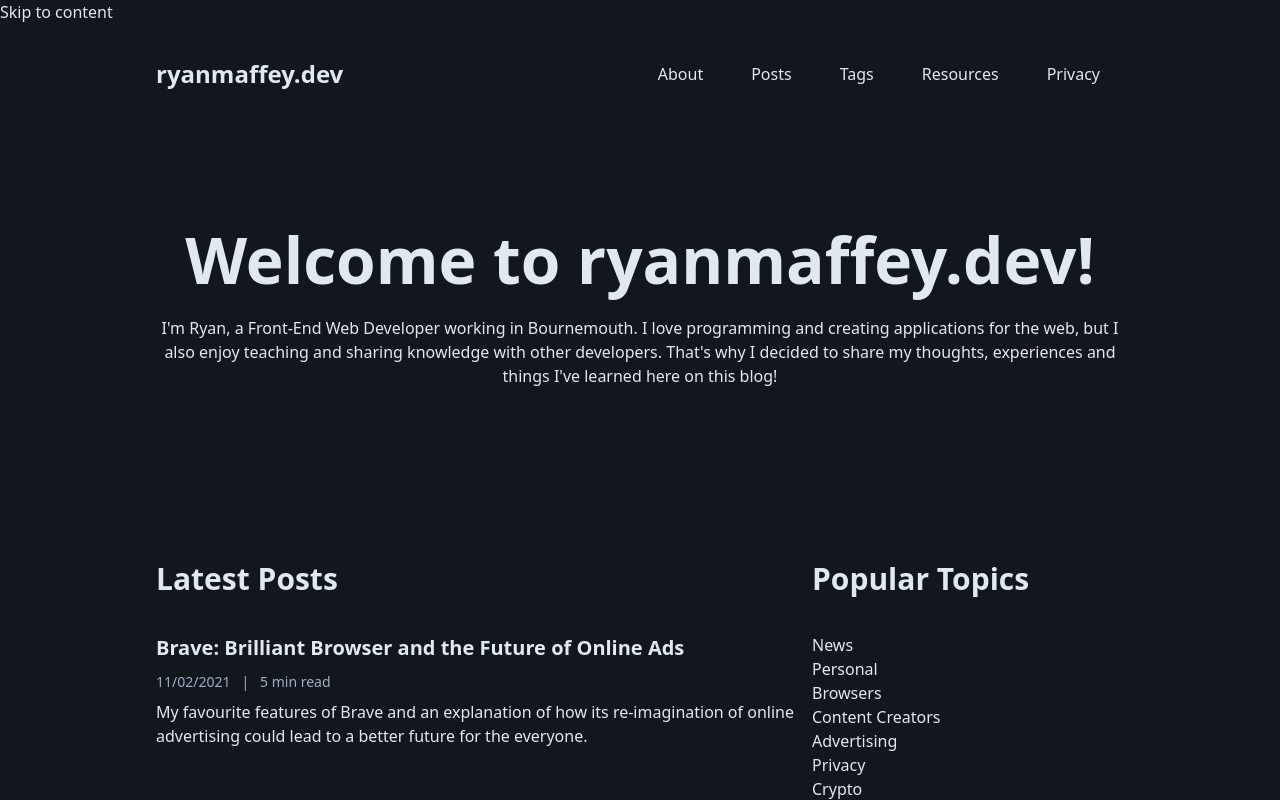
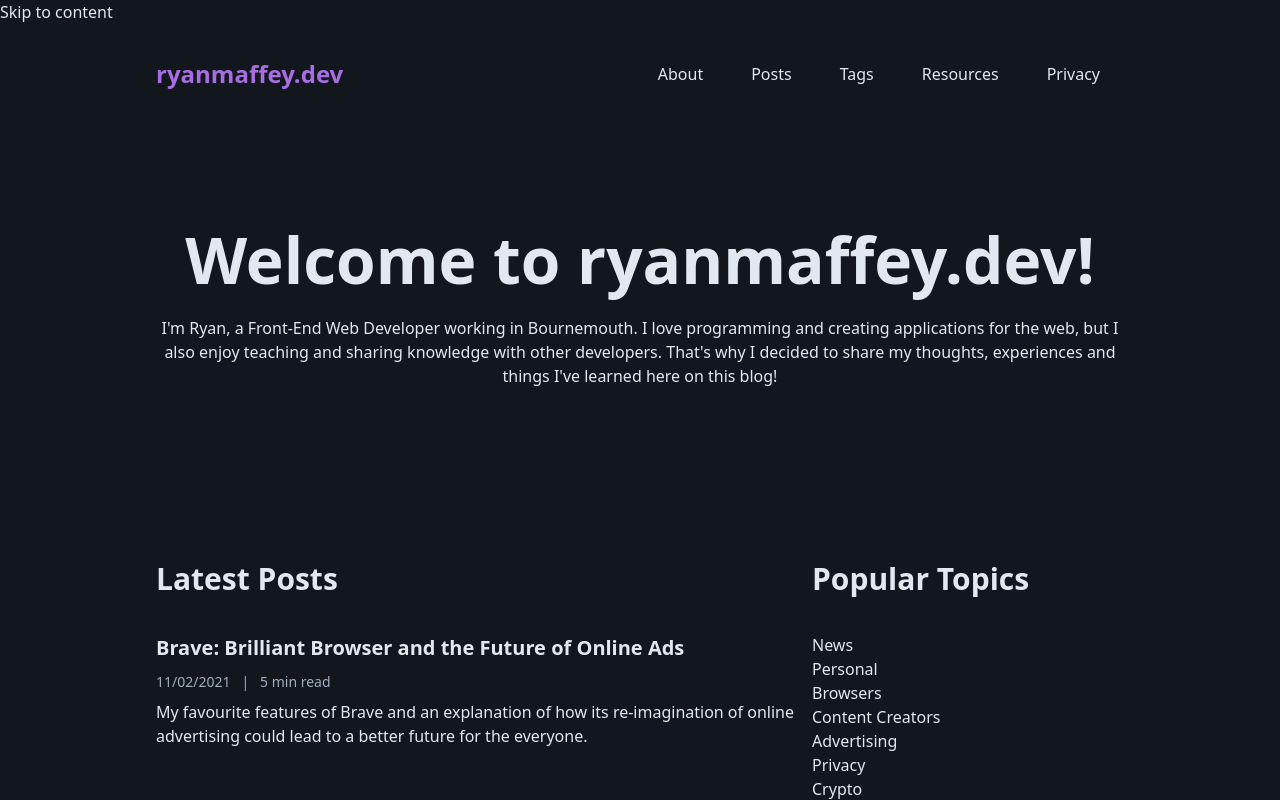
Before and after one commit to ryanmaffey/ryanmaffey.dev, a Next.js app: page / in a window 1280 px wide. In both pictures the pointer is over the link "ryanmaffey.dev". Shown: the top 800 px of the page. Built offline with nearby package versions, Linux system fonts and the light colour scheme.

Commit message:
fix(styles): hover state for nav links

```diff
--- a/components/nav.tsx
+++ b/components/nav.tsx
@@ -39,7 +39,7 @@ export const Nav: React.FunctionComponent = () => {
                 Skip to content
             </a>
 
-            <nav className="flex items-center justify-between flex-wrap pt-8 pb-4 md:pt-8 md:pb-0">
+            <nav className="c-nav flex items-center justify-between flex-wrap pt-8 pb-4 md:pt-8 md:pb-0">
                 <div className="container flex sm:content-between">
                     <div className="flex items-center flex-grow sm:flex-grow md:justify-between mr-8">
                         <Link href="/">
--- a/styles/index.css
+++ b/styles/index.css
@@ -59,6 +59,12 @@ p + h4 {
     color: #a86de2;
 }
 
+.c-nav a:active,
+.c-nav a:focus,
+.c-nav a:hover {
+    color: #a86de2;
+}
+
 @import "./components/skip-to-content.css";
 
 @import "./components/table-of-contents.css";
```
